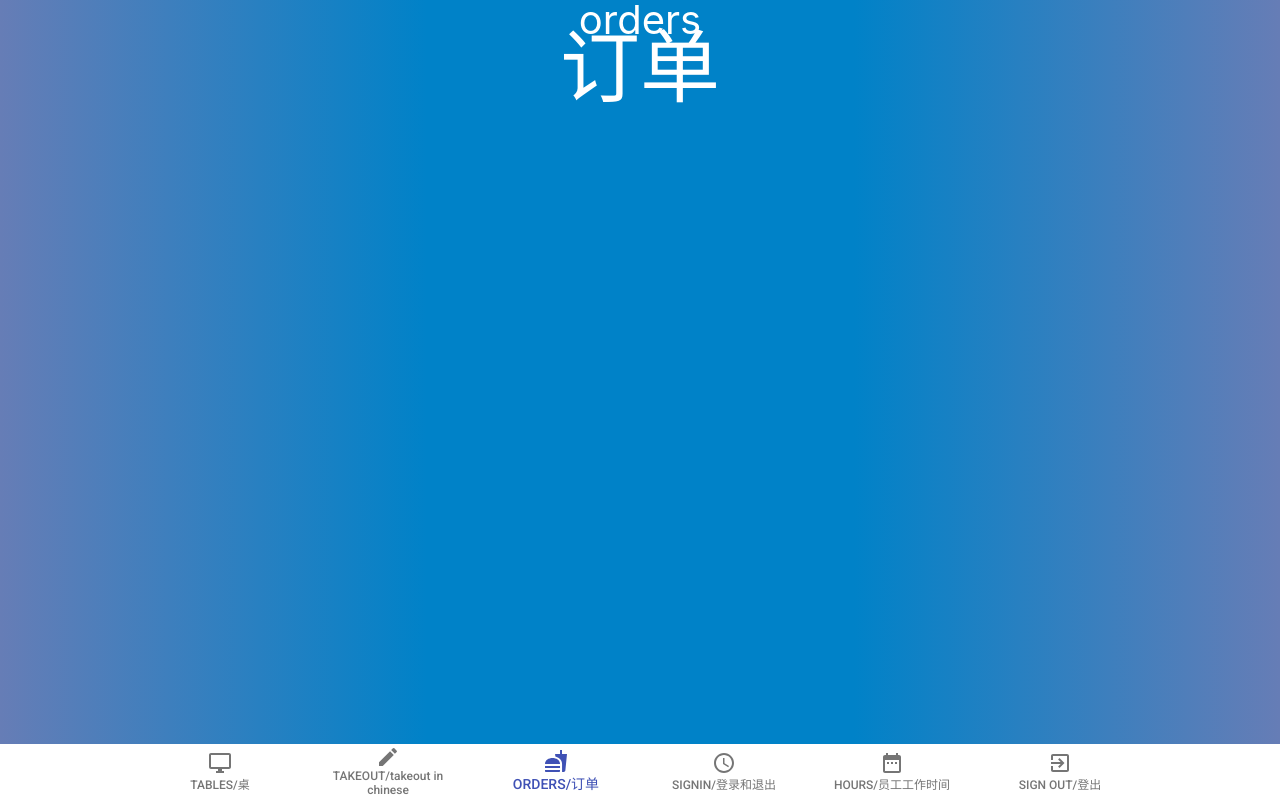
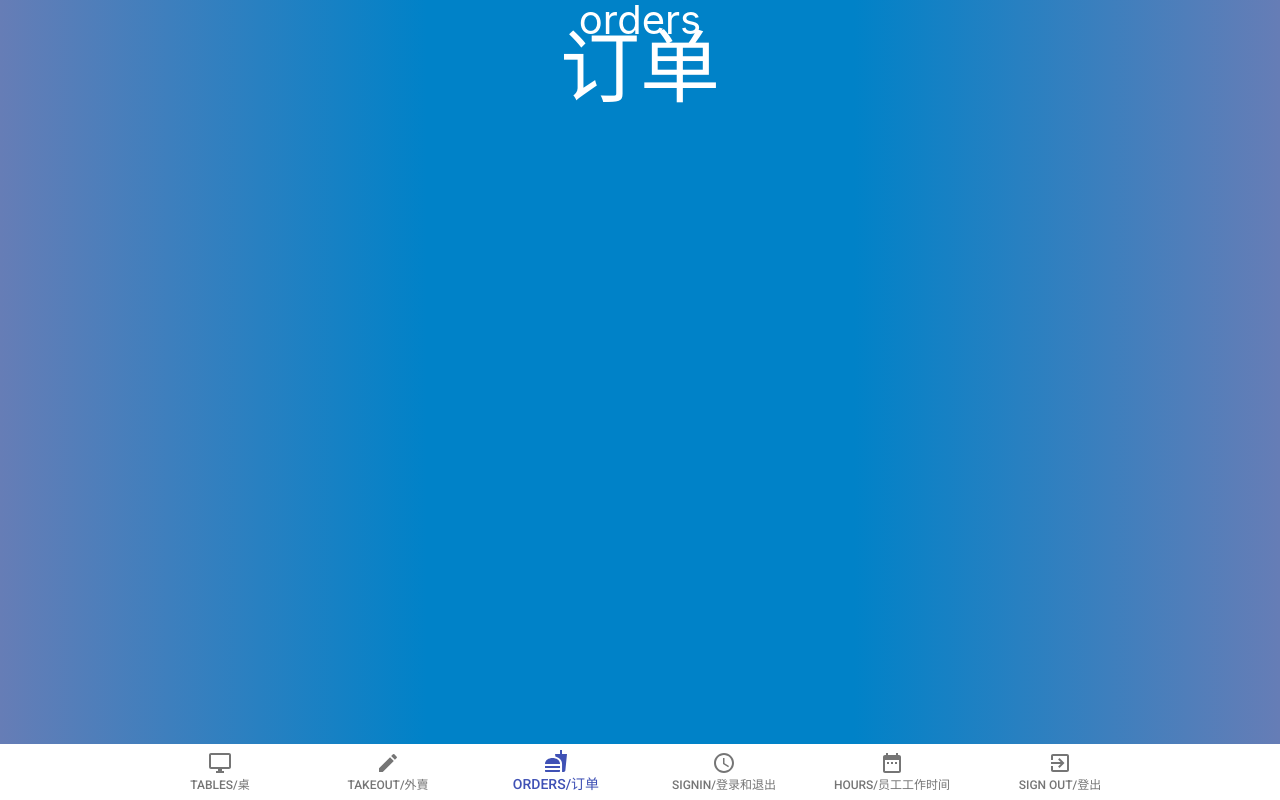
Before and after one commit to trinhmatt/HoGardenPOS, a React (Create React App) app: page /admin/orders in a window 1280 px wide. Built offline with nearby package versions, Linux system fonts and the light colour scheme; no server answers; the database is empty; sample sign-in values are in the browser's storage.

Commit message:
takeout orders admin side

```diff
--- a/src/components/Orders/OrderCard.js
+++ b/src/components/Admin/Orders/OrderCard.js
@@ -1,8 +1,8 @@
 import React from 'react';
-import { itemChoices } from '../../static/constants/menu-constants';
+import { itemChoices } from '../../../static/constants/menu-constants';
 
 //Style imports
-import { homeStyles } from '../../static/css/homeStyles';
+import { homeStyles } from '../../../static/css/homeStyles';
 
 //Material ui imports
 import Paper from '@material-ui/core/Paper';
@@ -22,7 +22,7 @@ const OrderCard = (props) => {
             for (let i = 0; i < order.length; i++) {
                 choicesElements.push(
                     <div>
-                        <p className={styles.orderAddOns}>{`${order[i].chinese}/${order[i].english}`}</p>
+                        <p className={styles.orderAddOns}>{`- ${order[i].chinese}/${order[i].english}`}</p>
                     </div>
                 )
             }
@@ -31,7 +31,7 @@ const OrderCard = (props) => {
             if (itemChoices[key] && order[key]) {
                 choicesElements.push(
                     <div>
-                        <p className={styles.orderAddOns}>{`${order[itemChoices[key].menuKey].chinese}/${order[itemChoices[key].menuKey].english}`}</p>
+                        <p className={styles.orderAddOns}>{`- ${order[itemChoices[key].menuKey].chinese}/${order[itemChoices[key].menuKey].english}`}</p>
                     </div>
                 )
             }
@@ -39,7 +39,7 @@ const OrderCard = (props) => {
         if (order.proteinChoice) {
             choicesElements.push(
                 <div>
-                    <p className={styles.orderAddOns}>{`${order.proteinChoice.chinese}/${order.proteinChoice.english}`}</p>
+                    <p className={styles.orderAddOns}>{`- ${order.selectedProtein.chinese}/${order.selectedProtein.english}`}</p>
                 </div>
             )
         }
@@ -49,9 +49,6 @@ const OrderCard = (props) => {
         let itemElements = [];
         for (let i = 0; i < orderData.orderItems.length; i++) {
             let choicesData = orderData.orderItems[i].choices && orderData.orderItems[i].choices.length > 0 ? orderData.orderItems[i].choices : orderData.orderItems[i];
-            //if (orderData.orderItems[i].choices && orderData.orderItems[i].choices.length > 0) {
-
-            //} else {
                 itemElements.push(
                     <div>
                     <Divider />
@@ -72,7 +69,6 @@ const OrderCard = (props) => {
                     <Divider />
                     </div>
                 )
-            //}
         }
         return itemElements;
     }
@@ -81,7 +77,7 @@ const OrderCard = (props) => {
     }
     return (
         <Paper elevation={3} className={styles.orderCard}>
-            <h1 className={styles.orderTable}>table/桌 {orderData.table}</h1>
+            <h1 className={styles.orderTable}>{orderData.table === 'takeout' ? `Takeout/外賣 #${orderData.takeoutNumber}` : `table/桌 ${orderData.table}`}</h1>
             {renderOrders()}
             <Button
                 onClick={startCompleteOrder}
--- a/src/components/Orders/Orders.js
+++ b/src/components/Admin/Orders/Orders.js
@@ -1,13 +1,14 @@
 import React, { useState, useEffect } from 'react';
 import dayjs from 'dayjs';
-import database from '../../firebase/firebase';
+import database from '../../../firebase/firebase';
 import OrderCard from './OrderCard';
-import { authConsts } from '../../static/constants/auth-constants';
+import { authConsts } from '../../../static/constants/auth-constants';
 
 //Style imports
-import { homeStyles } from '../../static/css/homeStyles';
+import { homeStyles } from '../../../static/css/homeStyles';
 
 const Orders = (props) => {
+    const { isTakeout } = props;
     const styles = homeStyles();
     const currentDayStr = dayjs().format(authConsts.DATE);
     const [orderObjs, setOrders] = useState([]);
@@ -21,7 +22,13 @@ const Orders = (props) => {
         if (orderObjs && orderObjs.length > 0) {
             let orderCards = [];
             for (let i = 0; i < orderObjs.length; i++) {
-                orderCards.push(<OrderCard key={`i/${orderObjs[i].table}`} index={i} completeOrder={completeOrder} orderData={orderObjs[i]} />)
+                if (isTakeout) {
+                    if (orderObjs[i].table === "takeout") {
+                        orderCards.push(<OrderCard key={`i/${orderObjs[i].takeoutNumber}`} index={i} completeOrder={completeOrder} orderData={orderObjs[i]} />);
+                    }
+                } else {
+                    orderCards.push(<OrderCard key={`i/${orderObjs[i].table}/${orderObjs[i].takeoutNumber}`} index={i} completeOrder={completeOrder} orderData={orderObjs[i]} />);
+                }
             }
             return orderCards;
         }
@@ -48,8 +55,8 @@ const Orders = (props) => {
     return (
         <div className={styles.homebg}>
             <div className={styles.header}>
-                <h1 className={styles.ordersTitle}>orders</h1>
-                <h2 className={styles.ordersTitle2}>订单</h2>
+                <h1 className={styles.ordersTitle}>{isTakeout ? "Takeout" : "orders"}</h1>
+                <h2 className={styles.ordersTitle2}>{isTakeout ? "外賣" : "订单"}</h2>
             </div>
             <div className={styles.orderLayout}>
                 {renderOrders()}
--- a/src/components/Admin/Takeout.js
+++ b/src/components/Admin/Takeout.js
@@ -1,11 +1,17 @@
 import React from 'react';
+import Orders from './Orders/Orders';
+import { withRouter } from 'react-router';
 
 const Takeout = (props) => {
+    const startTakeoutOrder = () => {
+        props.history.push('/admin/place-order/takeout')
+    }
     return (
         <div>
-
+            <button onClick={startTakeoutOrder}>PLACE TAKEOUT ORDER</button>
+            <Orders isTakeout={true} />
         </div>
     )
 }
 
-export default Takeout;
+export default withRouter(Takeout);
--- a/src/components/Menu/Menu.js
+++ b/src/components/Menu/Menu.js
@@ -42,7 +42,8 @@ const Menu = (props) => {
     const [isCartOpen, setCartOpen] = useState(false);
 
     useEffect(() => {
-        database.ref(`orders/${dayjs().format(authConsts.DATE)}`).once("value")
+        if (props.match.params.number !== "takeout") {
+            database.ref(`orders/${dayjs().format(authConsts.DATE)}`).once("value")
             .then( (snapshot) => {
                 const orders = snapshot.val();
 
@@ -54,6 +55,7 @@ const Menu = (props) => {
                     }
                 }
             })
+        }
     }, [])
 
     useEffect(() => {
--- a/src/components/subcomponents/BottomNav.js
+++ b/src/components/subcomponents/BottomNav.js
@@ -45,7 +45,7 @@ const BottomNav = (props) => {
             className={styles.bottomNav}
         >
             <BottomNavigationAction value='tables' onClick={() => navigateTo('/admin/tables')} label='TABLES/桌' icon={<DesktopWindowsIcon />} />
-            <BottomNavigationAction onClick={() => navigateTo('/admin/takeout')} label='TAKEOUT/takeout in chinese' icon={<Create />} />
+            <BottomNavigationAction onClick={() => navigateTo('/admin/takeout')} label='TAKEOUT/外賣' icon={<Create />} />
             <BottomNavigationAction value='orders' onClick={() => navigateTo('/admin/orders')} label='ORDERS/订单' icon={<Fastfood />} />
             <BottomNavigationAction value='timesheet'  onClick={() => navigateTo('/admin/timesheet')} label='SIGNIN/登录和退出' icon={<Schedule />} />
             <BottomNavigationAction onClick={() => navigateTo('/admin/timesheet/weekly')} label='HOURS/员工工作时间' icon={<DateRange />} />
--- a/src/router/Router.js
+++ b/src/router/Router.js
@@ -14,7 +14,7 @@ import Menu from "../components/Menu/Menu";
 import NotFound from "../components/NotFound";
 import AddItem from "../components/AddItem/AddItem";
 import Unauthorized from "../components/Unauthorized";
-import Orders from "../components/Orders/Orders";
+import Orders from "../components/Admin/Orders/Orders";
 import ReviewOrder from "../components/ReviewOrder/ReviewOrder";
 import BottomNav from "../components/subcomponents/BottomNav";
 import Tables from "../components/Admin/Tables";
```
